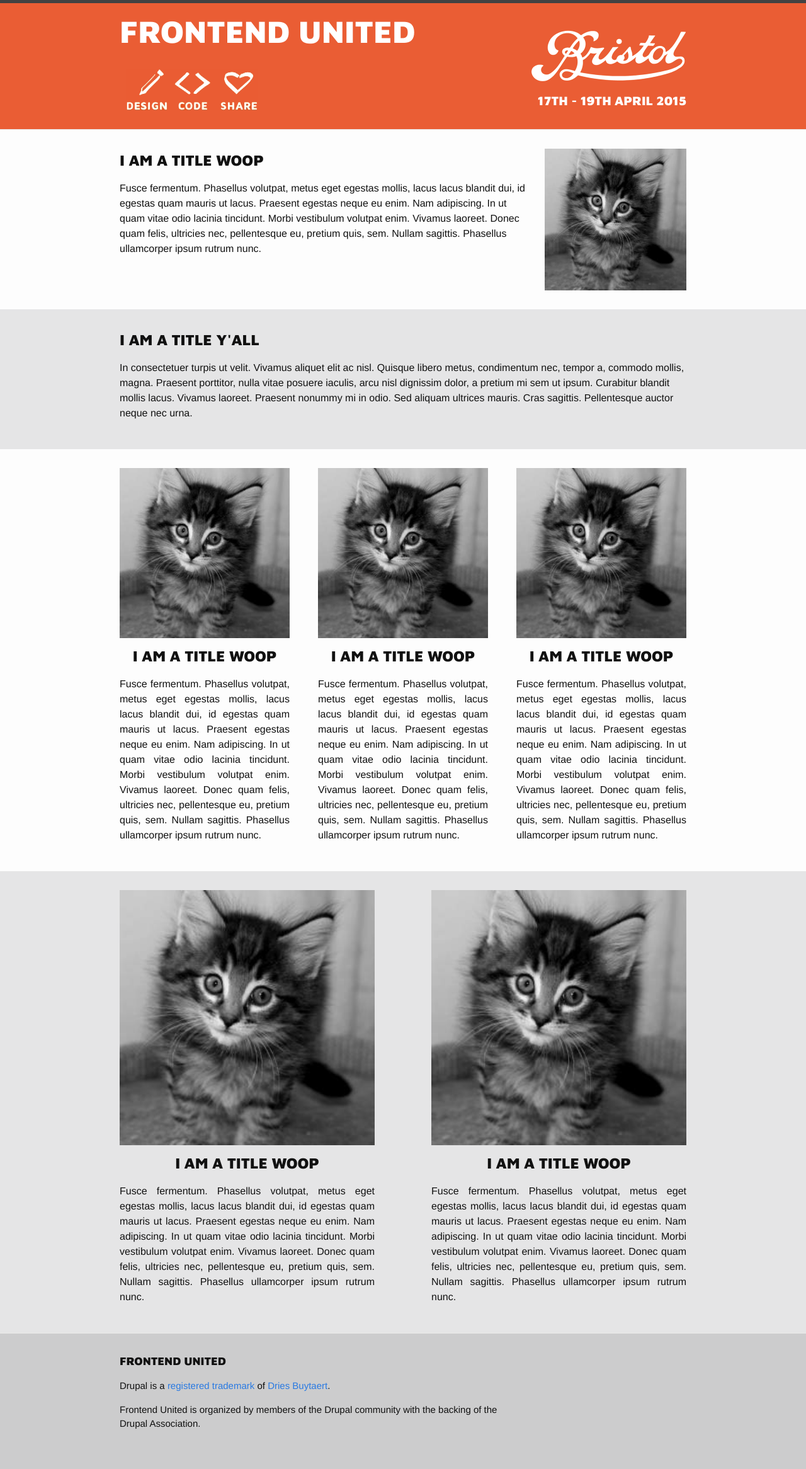
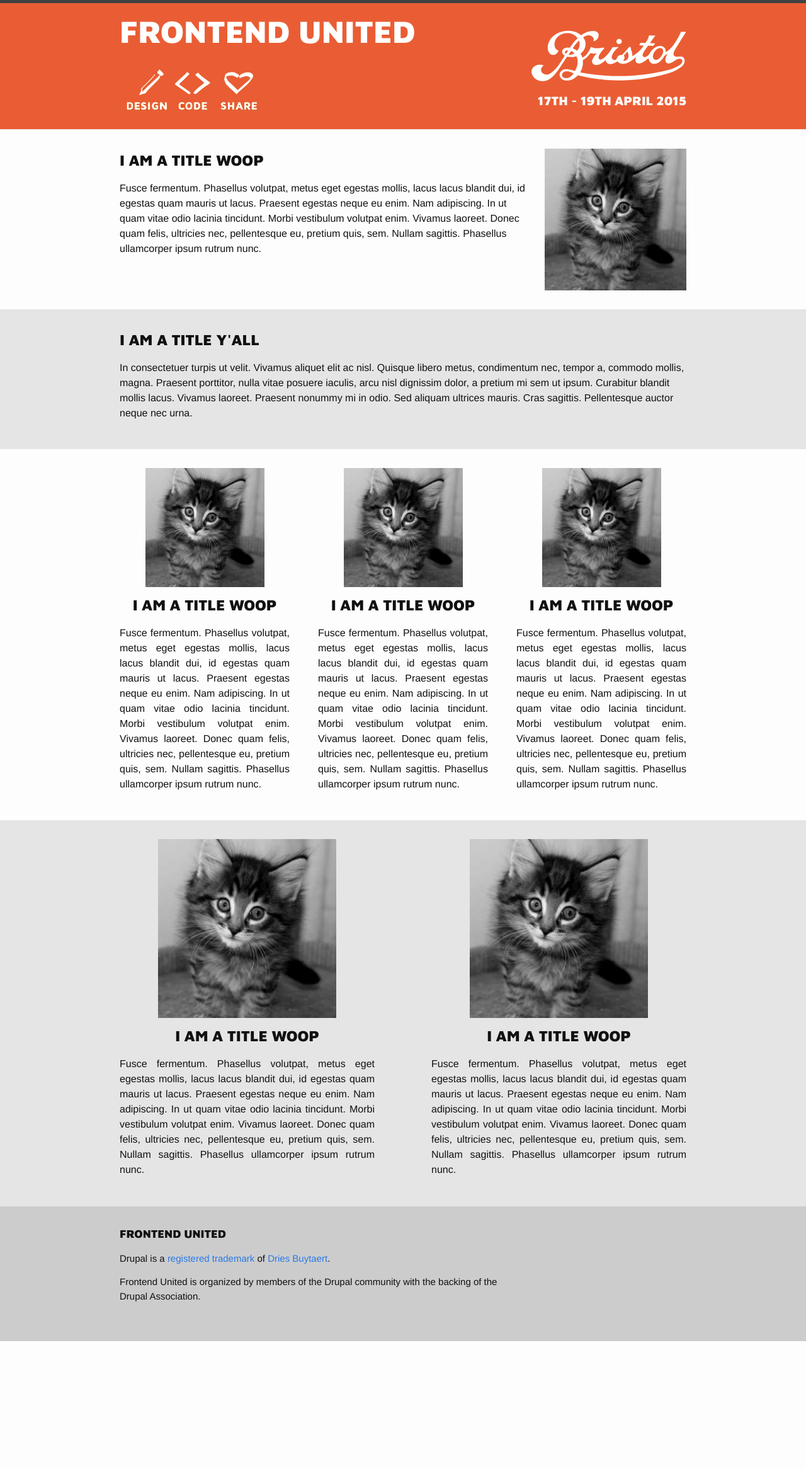
Before and after one commit to drupal-frontend/feu2015, a Jekyll site: the page built from index.html, in a window 1280 px wide. Shown: the whole page at 63% size. Built offline with Jekyll 4.4.1, drawn with Linux system fonts in a browser that asks for light colours; Markdown is read by kramdown in place of the engine named in the settings; after the commit the page ends 2129 px from its top, so only the background shows below that.

Commit message:
img in multiple columns on desktop width fixes

```diff
--- a/_sass/_section-three-col.scss
+++ b/_sass/_section-three-col.scss
@@ -23,7 +23,7 @@
     margin: 0 auto 10px;
     width: 40%;
     @media (min-width: 768px) {
-      width: 100%;
+      width: 70%;
     }
   }
 }
--- a/_sass/_section-two-col.scss
+++ b/_sass/_section-two-col.scss
@@ -23,7 +23,7 @@
     margin: 0 auto 10px;
     width: 40%;
     @media (min-width: 768px) {
-      width: 100%;
+      width: 70%;
     }
   }
 }
```
